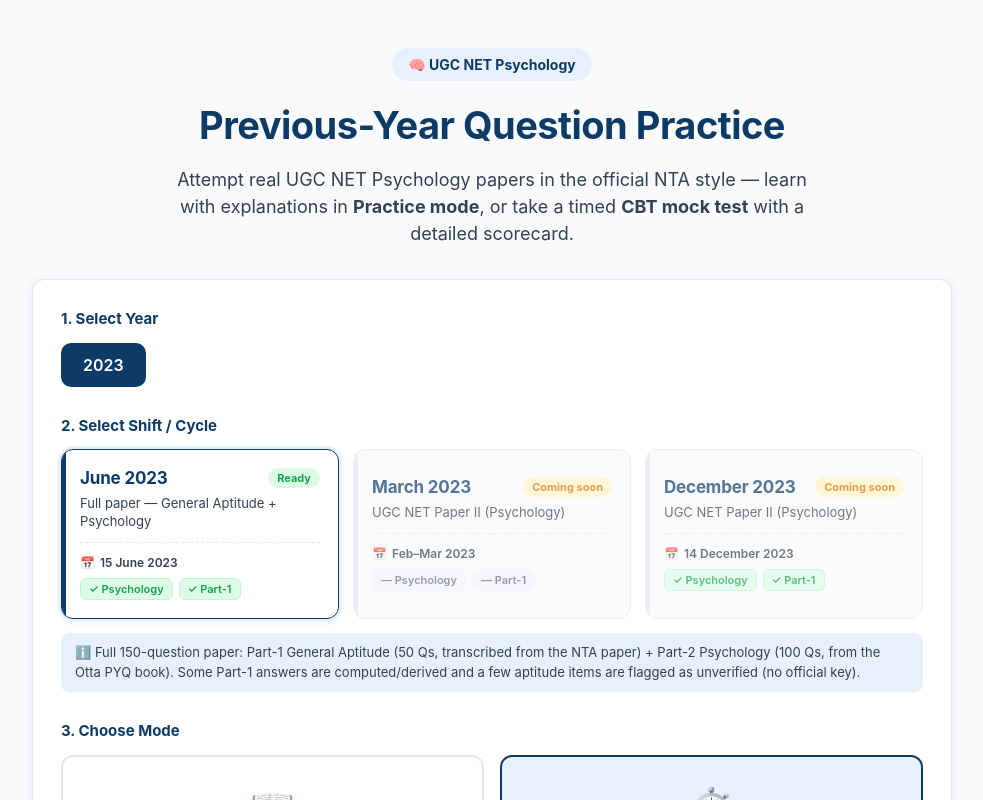
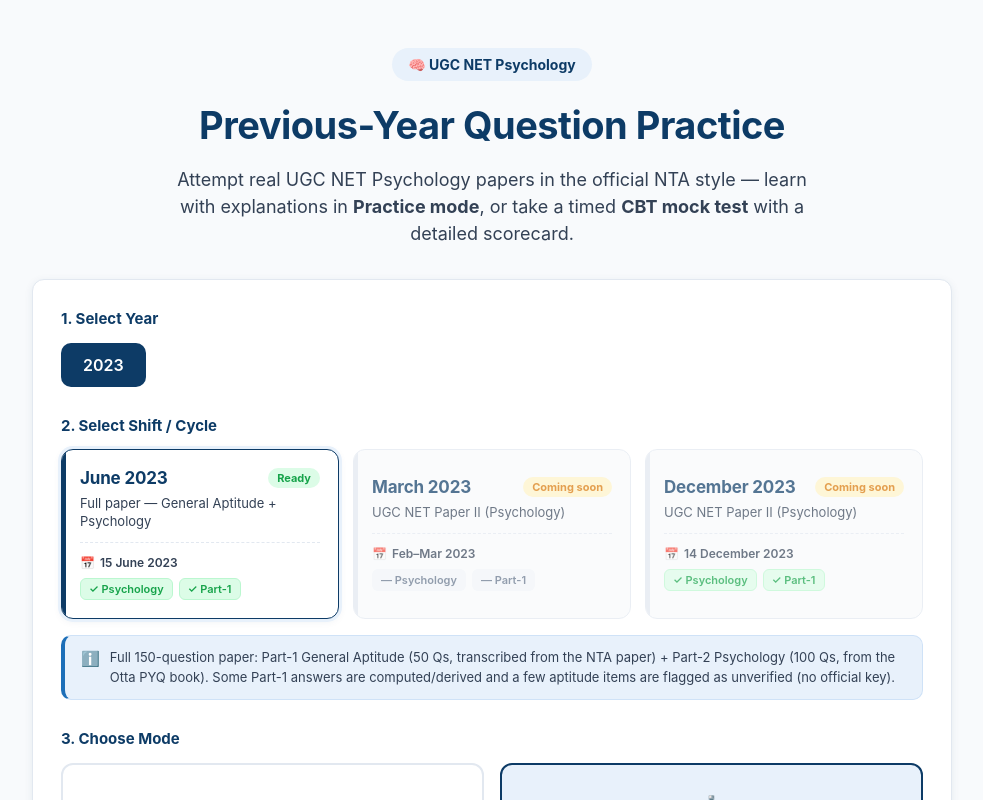
Before and after one commit to ShahMehraj/ugc-net-psycology, a React (Vite) app in the folder app/: page / in a window 1280 px wide. Shown: the top 800 px of the page, without its empty margins (148-1131 px from the left). Built offline with nearby package versions, Linux system fonts and the light colour scheme.

Commit message:
Style the paper note callout below the shift cards
Turn the flat info line into a proper callout: left accent border, icon set
apart from the text with flex alignment, softer border and rounded corners.

```diff
--- a/app/src/components/Home.jsx
+++ b/app/src/components/Home.jsx
@@ -105,7 +105,12 @@
                 )
               })}
             </div>
-            {selected?.note && <p className="paper-note">ℹ️ {selected.note}</p>}
+            {selected?.note && (
+              <p className="paper-note">
+                <span className="paper-note-icon">ℹ️</span>
+                <span className="paper-note-text">{selected.note}</span>
+              </p>
+            )}
           </div>
 
           <div className="field">
--- a/app/src/styles.css
+++ b/app/src/styles.css
@@ -99,8 +99,13 @@
 .badge { font-size: 11px; font-weight: 700; padding: 3px 9px; border-radius: 999px; white-space: nowrap; }
 .badge-ok { background: var(--green-light); color: var(--green); }
 .badge-soon { background: var(--amber-light); color: var(--amber); }
-.paper-note { font-size: 13px; color: var(--gray-700); background: var(--blue-light);
-  padding: 10px 14px; border-radius: 8px; margin-top: 14px; }
+.paper-note { display: flex; align-items: flex-start; gap: 10px; font-size: 13px;
+  line-height: 1.5; color: var(--gray-700); background: var(--blue-light);
+  border: 1px solid #cfe2f7; border-left: 4px solid var(--blue);
+  padding: 12px 16px; border-radius: 10px; margin-top: 16px; }
+.paper-note-icon { flex-shrink: 0; font-size: 15px; line-height: 1.4; }
+.paper-note-text { flex: 1; }
+.paper-note-text strong, .paper-note b { color: var(--navy); font-weight: 700; }
 
 .mode-row { display: grid; grid-template-columns: 1fr 1fr; gap: 16px; }
 .mode-card { border: 2px solid var(--gray-200); border-radius: var(--radius); padding: 22px; text-align: center; }
```
